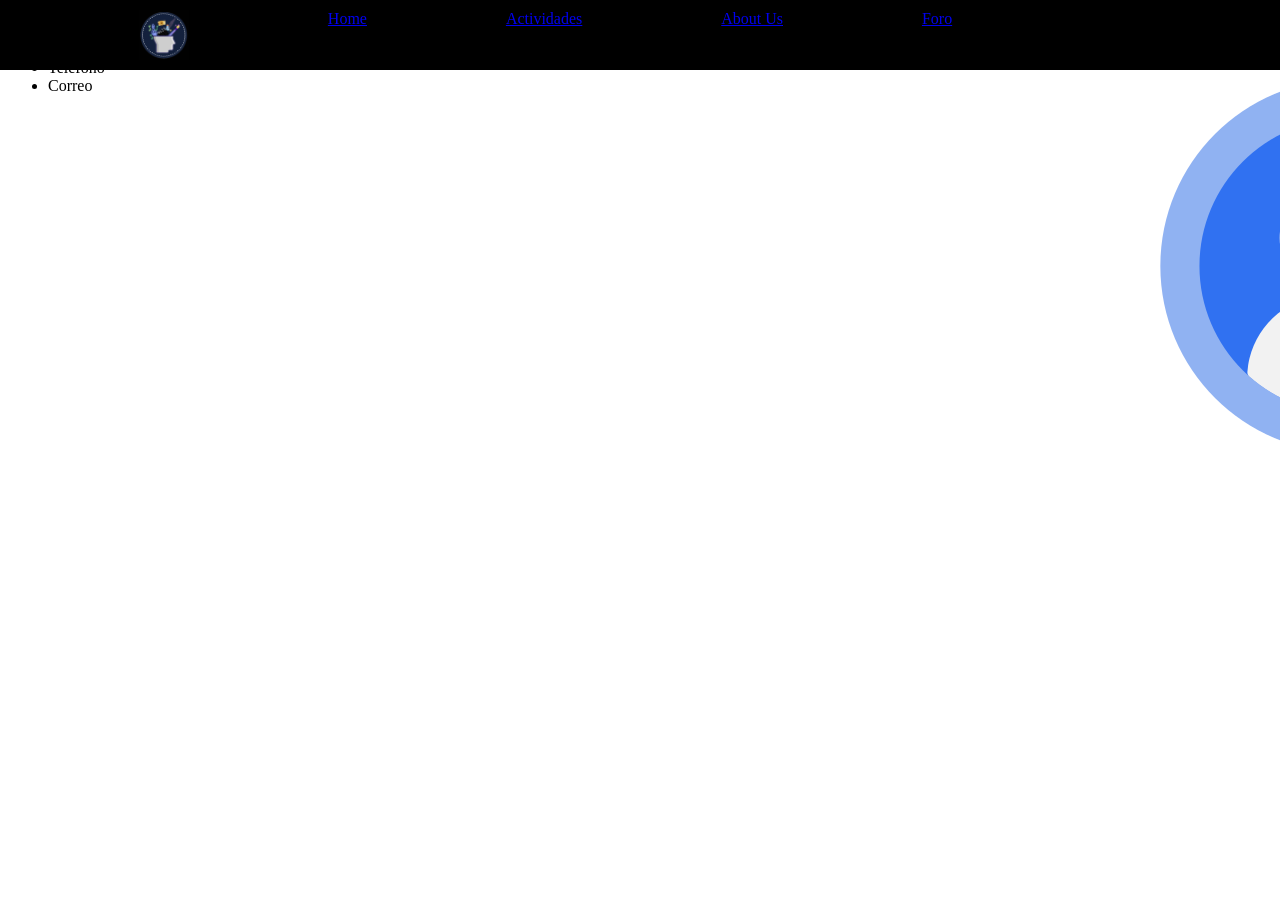
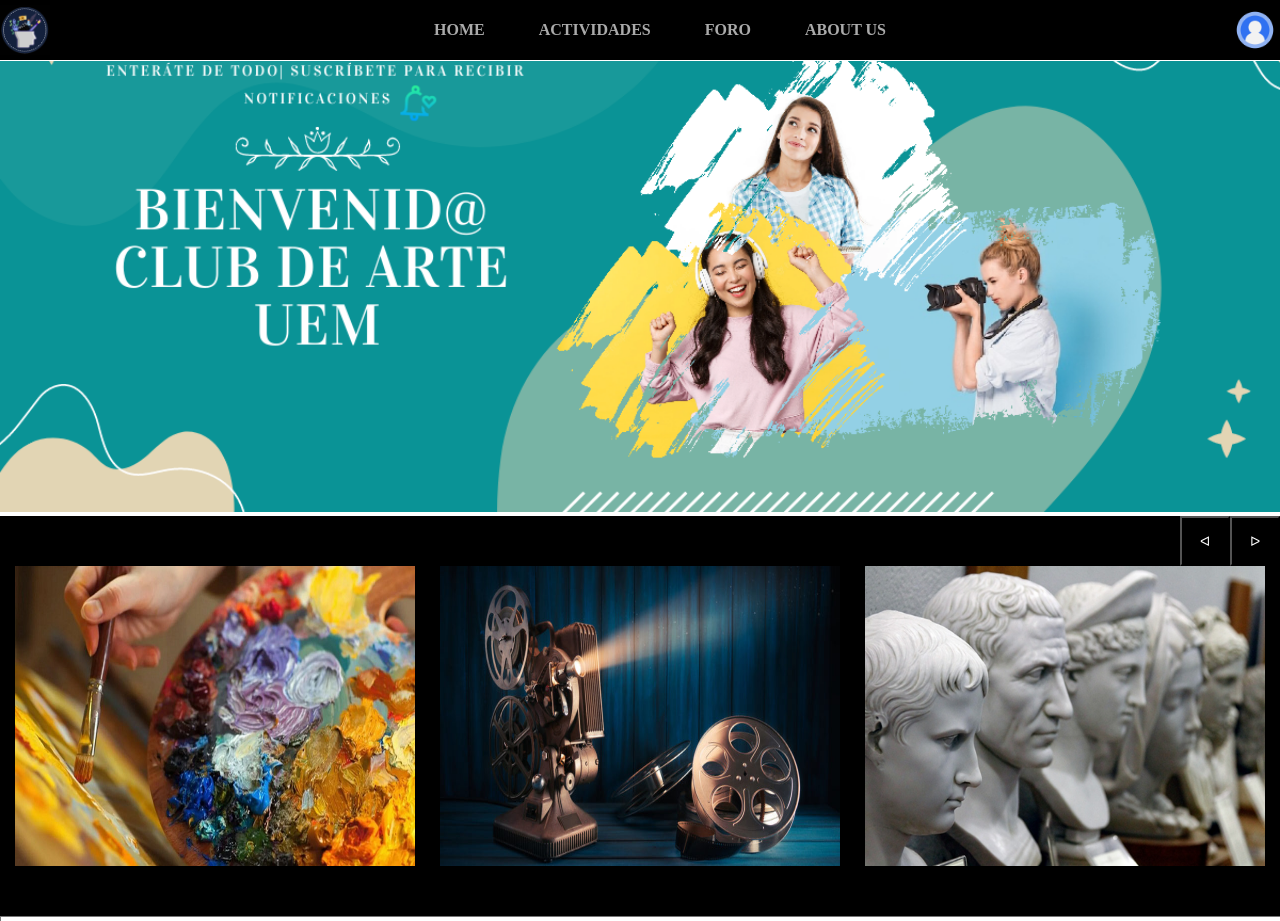
Before and after one commit to Liixxn/Club-de-Arte, a PHP site: page / in a window 1280 px wide. Shown: the top 921 px of the page. Before the commit the page ends 440 px from the top, so only its background shows below. Run offline with PHP 8.4, Linux system fonts and the light colour scheme; grey boxes are pictures that could not be loaded.

Commit message:
Adición del index y el perfil del usuario

```diff
--- a/ClubArte/css/index.css
+++ b/ClubArte/css/index.css
@@ -1,27 +1,177 @@
 
-#logo_navegacion {
+html, body {
+    margin:0;
+    padding:0;
+
+}
+
+
+
+
+
+/* BANNER */
+
+#section_banner_index {
+    width:100%;
+    height: 100%;
+}
+
+
+#banner_index {
+    width:100%;
+    height: 100%;
+    left: 0;
+    right: 0;
+}
+
+
+
+
+
+
+/* BARRA NAVEGACION */
+
+.logo_index {
+    float: left;
     width: 50px;
     height: 50px;
 }
 
-#contenedor_img_usuario {
+#logo_user_navigation_bar {
+    float: right;
     width: 50px;
     height: 50px;
 }
 
+.navigation_bar {
+    display: flex;
+    align-items: center;
+    justify-content: space-between;
+    width: 100%;
+    position: fixed;
+    top: 0;
+    left:0;
+    right: 0;
+    height: 60px;
+    background-color: black;
+    margin-bottom: 40px;
+    border-bottom: 0.1em solid white;
+}
 
-#barra_navegacion {
+.navigation_bar ul {
+    list-style: none;
+    text-align: center;
+}
+
+.navigation_bar ul li {
+    display: inline-block;
+}
+
+.navigation_bar ul li a {
+    display: block;
+    padding: 15px;
+    text-decoration: none;
+    color: #aaa;
+    font-weight: 800;
+    text-transform: uppercase;
+    margin: 0 10px;
+}
+
+.navigation_bar ul li a:hover {
+    text-decoration: underline darkorange;
+}
+
+.logo_index:hover {
+    cursor: pointer;
+}
+
+#logo_user_navigation_bar:hover {
+    cursor: pointer;
+}
+
+
+
+
+
+
+/* CAROUSEL */
+
+
+#section_events {
+    left: 0;
+    right: 0;
+    background-color: white;
+}
+
+#container_carousel {
+    width: 100%;
+    height: 400px;
+    background-color: black;
+}
+
+
+#carousel_imgs {
     display: flex;
-    flex-flow: row nowrap;
     justify-content: space-evenly;
-    align-content: center;
+    width: 100%;
+    height: 100%;
+
+}
+
+.carousel-item img{
+    width: 400px;
+    height: 300px;
+    margin: 0 10px 0 10px;
+}
+
+
+#container_controls {
+    display:flex;
+    justify-content: flex-end;
+    align-items: center;
+}
+
+#btn_left {
+    width: 50px;
+    height: 50px;
+    float: left;
+    color: white;
+    background-color: black;
+}
+
+#btn_right {
+    width: 50px;
+    height: 50px;
+    float: right;
     background-color: black;
     color: white;
-    width: 100%;
-    padding: 10px 0 10px 0;
-    top: 0;
-    left: 0;
-    right: 0;
-    text-align: right;
-    position: fixed;
 }
+
+#btn_left:hover {
+    cursor: pointer;
+    opacity: 0.7;
+}
+
+#btn_right:hover {
+    cursor: pointer;
+    opacity: 0.7;
+}
+
+
+
+
+
+
+/* FOOTER */
+
+footer{
+    text-align: center;
+    padding: 1px;
+    background-color: black;
+    color: white;
+}
+
+table{
+    margin: 5%;
+    padding-left: 60%;
+}
--- a/ClubArte/index.html
+++ b/ClubArte/index.html
@@ -9,39 +9,100 @@
     <title>Club de arte</title>
     <link rel="icon" type="imgs/png" href="imgs/clubArte_logo.png">
     <link rel="stylesheet" href="css/index.css">
-    <script type="text/javascript" src="js/index.js"></script>
+
+
 </head>
 <body>
     <header>
-        <nav id="barra_navegacion">
-            <img id="logo_navegacion" src="imgs/clubArte_logo.png" alt="Logo del club de Arte">
-            <a href="index.html" target="_self">Home</a>
-            <a href="activities.html">Actividades</a>
-            <a href="abtus.html">About Us</a>
-            <a href="forum.html" target="_self">Foro</a>
-            <div id="contenedor_img_usuario">
-                <a id="img_usuario" href="login.html" ><img src="imgs/user-avatar.png"></a>
+        <nav class="navigation_bar">
+            <a href="index.html"><img class="logo_index" src="imgs/clubArte_logo.png"
+                                      alt="Logo del club de arte"></a>
+            <ul>
+                <li><a href="index.html">Home</a></li>
+                <li><a href="temasInteres.html">Actividades</a></li>
+                <li><a href="forum.html">Foro</a></li>
+                <li><a href="aboutUs.html">About us</a></li>
+            </ul>
+            <a href="register.html"><img id="logo_user_navigation_bar" src="imgs/user-avatar.png"
+                                         alt="Imagen del perfil del usuario"></a>
+        </nav>
+    </header>
+
+    <section id="section_banner_index">
+        <div id="container_banner_index">
+            <img id="banner_index" src="imgs/banner-index.png" alt="Banner de bienvenida al club de arte">
+        </div>
+    </section>
+
+
+
+    <section id="section_events">
+
+        <div id="container_carousel">
+
+            <div id="container_controls">
+                <button id="btn_left" onclick=previous() aria-label="Previous">ᐊ</button>
+                <button id="btn_right" onclick=next() aria-label="Next">ᐅ</button>
             </div>
 
-        </nav>
-    </header>
+
+            <div id="carousel_imgs">
+                <div class="carousel-item">
+                    <img id="img_1" src="imgs/painting.jpg" alt="Imagen de pintura">
+                </div>
+                <div class="carousel-item">
+                    <img id="img_2" src="imgs/cine.jpg" alt="Second slide">
+                </div>
+                <div class="carousel-item">
+                    <img id="img_3" src="imgs/sculture.jpg" alt="Third slide">
+                </div>
+            </div>
+
+
+
+
+        </div>
+
+
+    </section>
+
+    <section id="section_calendar">
+        <iframe src="https://calendar.google.com/calendar/embed?height=600&wkst=1&bgcolor=%238E24AA&ctz=Europe%2FMadrid&showPrint=0&showTabs=0&showCalendars=1&showTz=0&showTitle=0&showNav=1&src=ZXMuc3BhaW4jaG9saWRheUBncm91cC52LmNhbGVuZGFyLmdvb2dsZS5jb20&color=%230B8043"
+                style="border:solid 1px #777" width="100%" height="600" frameborder="0" scrolling="no"></iframe>
+    </section>
+
 
 
 
 
     <footer>
         <div class="container">
-            <div class="row justify-content-center">
-                <div class="columna">
-                    <h3>Contactos</h3>
-                    <ul>
-                        <li>Teléfono</li>
-                        <li>Correo</li>
-
-                    </ul>
-                </div>
-            </div>
+            <table class="default">
+                <tr>
+                    <th>Contactos</th>
+                    <th>Información legal</th>
+                </tr>
+                <tr>
+                    <td>C. Tajo, s/n, 28670 Villaviciosa de Odón, Madrid</td>
+                    <td>Política de privacidad</td>
+                </tr>
+                <tr>
+                    <td>Teléfono: 674 092 029</td>
+                    <td>Aviso legal</td>
+                </tr>
+                <tr>
+                    <td>Correo electrónico: clubArte@gmail.com</td>
+                    <td>Copyright</td>
+                </tr>
+                <tr>
+                    <td></td>
+                    <td>Cancelación de suscripción</td>
+                </tr>
+            </table>
         </div>
     </footer>
+    <script type="text/javascript" src="js/index.js"></script>
+
 </body>
+
 </html>
```
Also changed, not shown: ClubArte/css/user-profile.css (added, +153 -0 lines), ClubArte/js/index.js (+57 -0 lines), ClubArte/user-profile.html (added, +100 -0 lines), ClubArte/imgs/banner-index.png (added), ClubArte/imgs/cine.jpg (added), ClubArte/imgs/literature.jpg (added), ClubArte/imgs/painting.jpg (added), ClubArte/imgs/sculture.jpg (added), ClubArte/js/user-profile.js (added).
